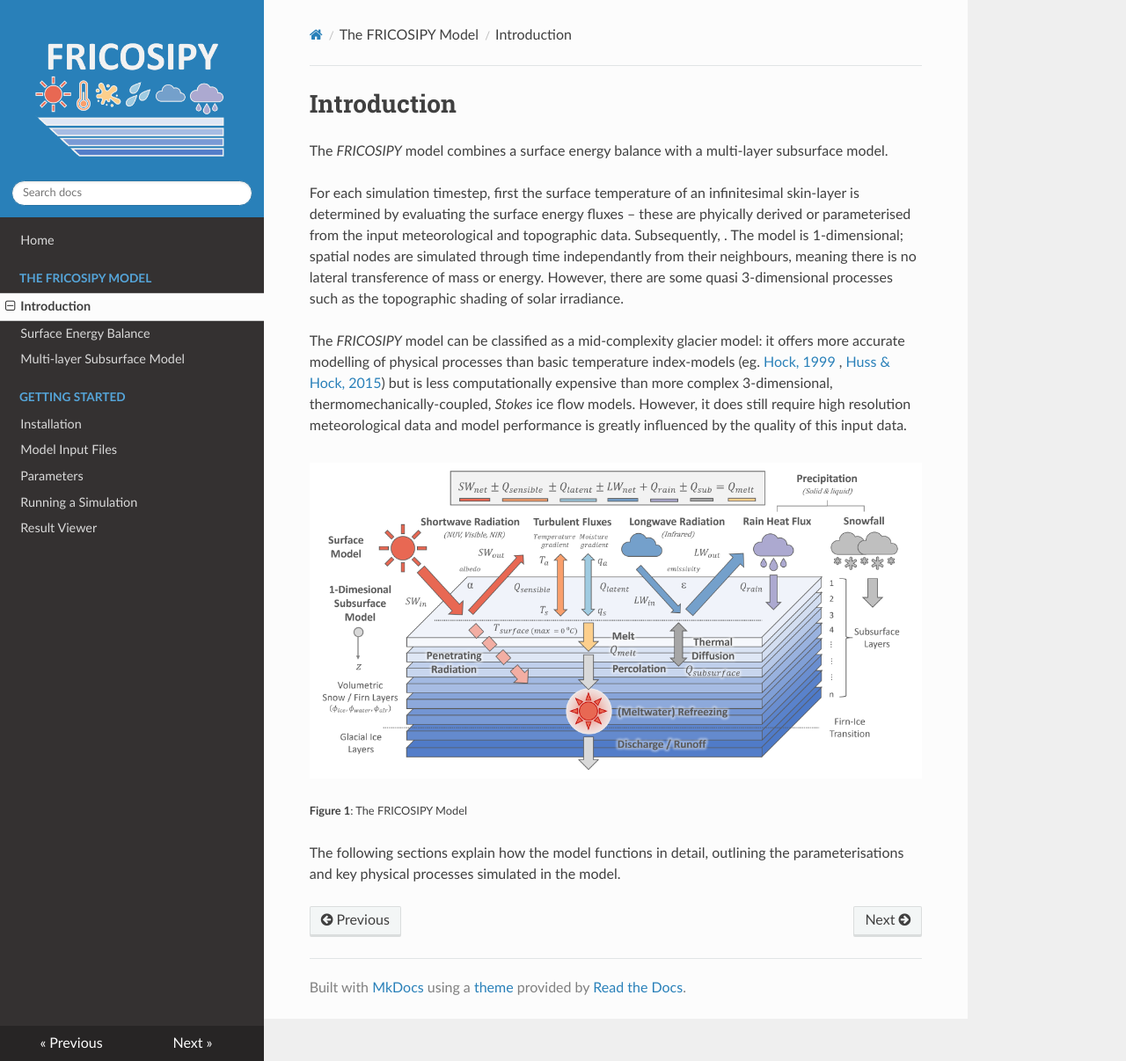
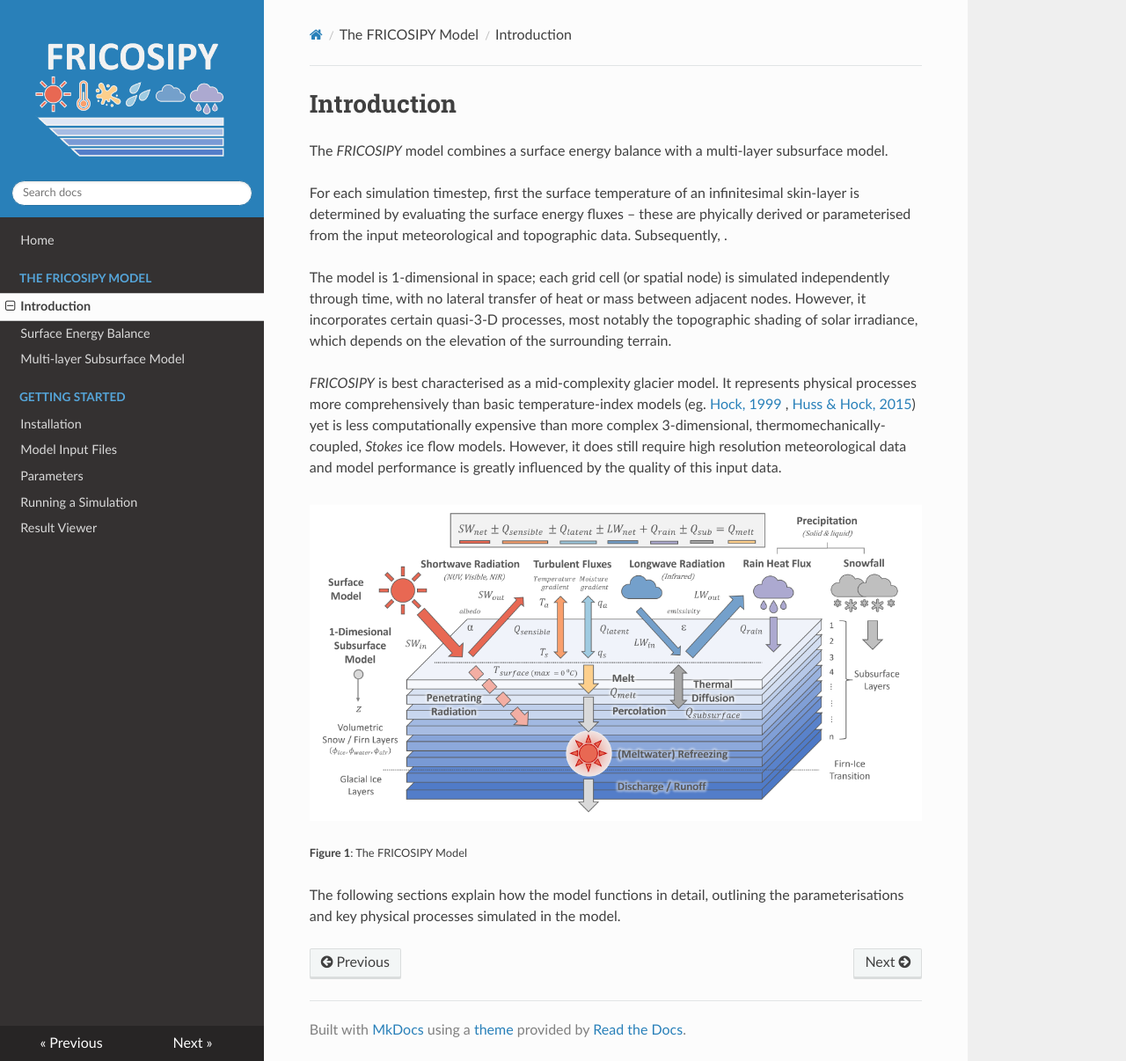
Before and after one commit to MarcusGastaldello/FRICOSIPY, an MkDocs documentation site: the page built from docs/introduction.md, in a window 1280 px wide and 1206 px high. Shown: the whole window at 88% size. Built offline with MkDocs 1.6.1, drawn with Linux system fonts in a browser that asks for light colours; nearby versions of some CDN libraries.

Commit message:
Update introduction.md

```diff
--- a/docs/introduction.md
+++ b/docs/introduction.md
@@ -2,9 +2,12 @@
 
 The *FRICOSIPY* model combines a surface energy balance with a multi-layer subsurface model.
 
-For each simulation timestep, first the surface temperature of an infinitesimal skin-layer is determined by evaluating the surface energy fluxes – these are phyically derived or parameterised from the input meteorological and topographic data. Subsequently,  . The model is 1-dimensional; spatial nodes are simulated through time independantly from their neighbours, meaning there is no lateral transference of mass or energy. However, there are some quasi 3-dimensional processes such as the topographic shading of solar irradiance.
+For each simulation timestep, first the surface temperature of an infinitesimal skin-layer is determined by evaluating the surface energy fluxes – these are phyically derived or parameterised from the input meteorological and topographic data. Subsequently,  .
 
-The *FRICOSIPY* model can be classified as a mid-complexity glacier model: it offers more accurate modelling of physical processes than basic temperature index-models (eg. [Hock, 1999](https://doi.org/10.3189/S0022143000003087) , [Huss & Hock, 2015](https://doi.org/10.3389/feart.2015.00054)) but is less computationally expensive than more complex 3-dimensional, thermomechanically-coupled, *Stokes* ice flow models. However, it does still require high resolution meteorological data and model performance is greatly influenced by the quality of this input data.
+
+The model is 1-dimensional in space; each grid cell (or spatial node) is simulated independently through time, with no lateral transfer of heat or mass between adjacent nodes. However, it incorporates certain quasi-3-D processes, most notably the topographic shading of solar irradiance, which depends on the elevation of the surrounding terrain.
+
+*FRICOSIPY* is best characterised as a mid-complexity glacier model. It represents physical processes more comprehensively than basic temperature-index models (eg. [Hock, 1999](https://doi.org/10.3189/S0022143000003087) , [Huss & Hock, 2015](https://doi.org/10.3389/feart.2015.00054)) yet is less computationally expensive than more complex 3-dimensional, thermomechanically-coupled, *Stokes* ice flow models. However, it does still require high resolution meteorological data and model performance is greatly influenced by the quality of this input data.
 
 ![Alt text](images/FRICOSIPY_Figure.png)
 
```
